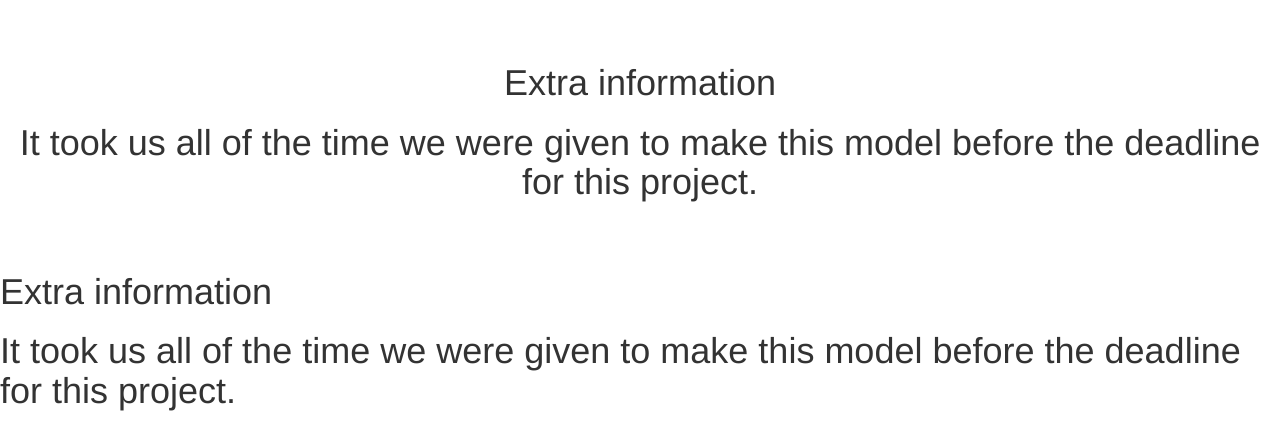
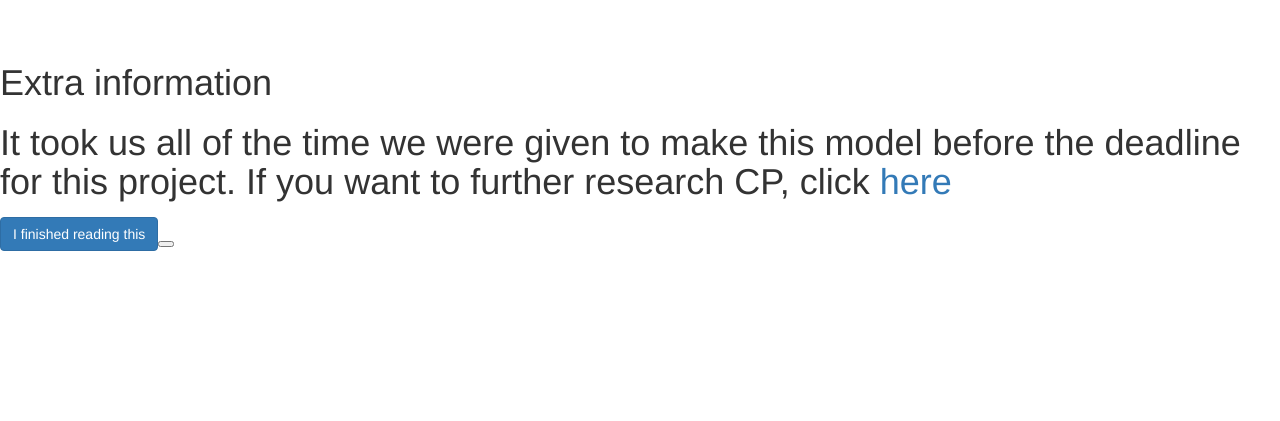
Before and after one commit to DullQ/FootAnkleBrace, a plain HTML site: page index.html in a window 1280 px wide. Shown: the part 776-1197 px from the top of the page. After the commit the page ends 1037 px from the top, so only its background shows below. Drawn offline with nearby package versions, Linux system fonts and the light colour scheme; a web font is replaced by a local one.

Commit message:
Update index.html

```diff
--- a/index.html
+++ b/index.html
@@ -23,16 +23,13 @@
   <p>Check out this slide deck on our model first!</p>
   <iframe src="https://docs.google.com/presentation/d/e/2PACX-1vQ6jrdU9n-zkTkQzh5dCK2EGPll5dxnYhBQA0rICLmvX4K1GMkIQhlhXqKrlrYlqW6TpL-XEo1IE6Sl/embed?start=false&loop=false&delayms=30000" frameborder="0" width="960" height="569" allowfullscreen="true" mozallowfullscreen="true" webkitallowfullscreen="true"></iframe>
   </div>
-  <br><br>
-  <h1>Extra information<h1>
-    <p>It took us all of the time we were given to make this model before the deadline for this project.
-
-
 </center>
 
      <br><br>
   <h1>Extra information<h1>
     <p>It took us all of the time we were given to make this model before the deadline for this project.
+       If you want to further research CP, click <a href="https://www.mayoclinic.org/diseases-conditions/cerebral-palsy/symptoms-causes/syc-20353999">here</a></p>
+ <button class="btn btn-primary" onClick=Nextpage()>I finished reading this<button>
 
 </body>
 </html>
```
